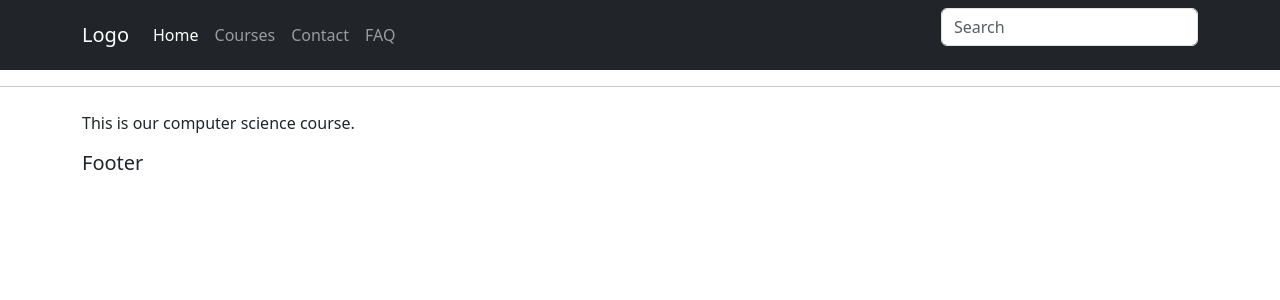
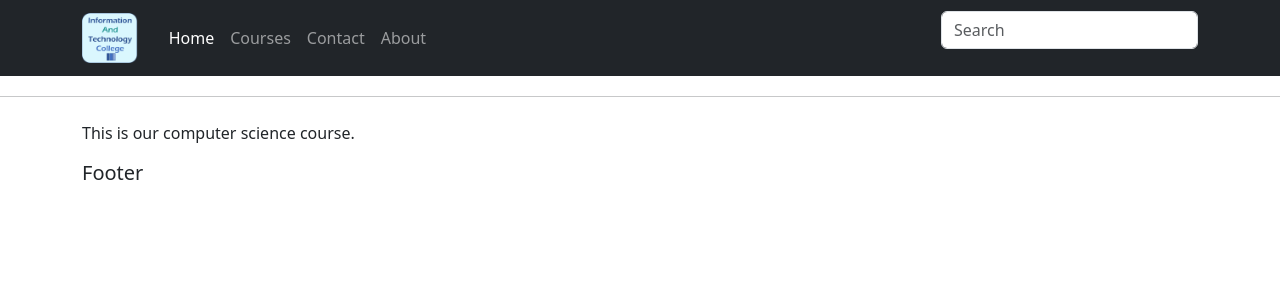
Before and after one commit to tomlinc98/IT-Site-Project, a Django app: page /course/1/ in a window 1280 px wide. Shown: the top 300 px of the page. Run offline with Django 4.2, Linux system fonts and the light colour scheme; data comes from the database, SQL or seed files in the repository; some libraries are stand-ins or nearby versions.

Commit message:
added logo to navbar

```diff
--- a/IT_Site/templates/navbar.html
+++ b/IT_Site/templates/navbar.html
@@ -1,6 +1,28 @@
+{% load static %}
+
+{% block styles %}
+
+<style>
+    .navbar {
+        margin-bottom: 20px;
+        border: none;
+        color: #fffffe;
+    }
+
+    .navbar-brand img {
+    height: 50px;
+    float: left;
+    margin-right: 7px;
+    }
+
+</style>
+
+{% endblock %}
+
+
 <nav class="navbar navbar-expand-lg navbar-dark bg-dark" aria-label="Eighth navbar example">
     <div class="container">
-      <a class="navbar-brand" href=""/"">Logo</a>
+      <a class="navbar-brand" href=""/""><img src="{% static 'images/logo.jpg' %}" alt="Logo"></a>
       <button class="navbar-toggler" type="button" data-bs-toggle="collapse" data-bs-target="#navbarsExample07" aria-controls="navbarsExample07" aria-expanded="false" aria-label="Toggle navigation">
         <span class="navbar-toggler-icon"></span>
       </button>
@@ -17,7 +39,7 @@
             <a class="nav-link" href="#" tabindex="-1">Contact</a>
           </li>
           <li class="nav-item">
-            <a class="nav-link" href="#" tabindex="-1">FAQ</a>
+            <a class="nav-link" href="#" tabindex="-1">About</a>
           </li>
         </ul>
         <form>
```
Also changed, not shown: IT_Site/static/images/logo.jpg (added).
